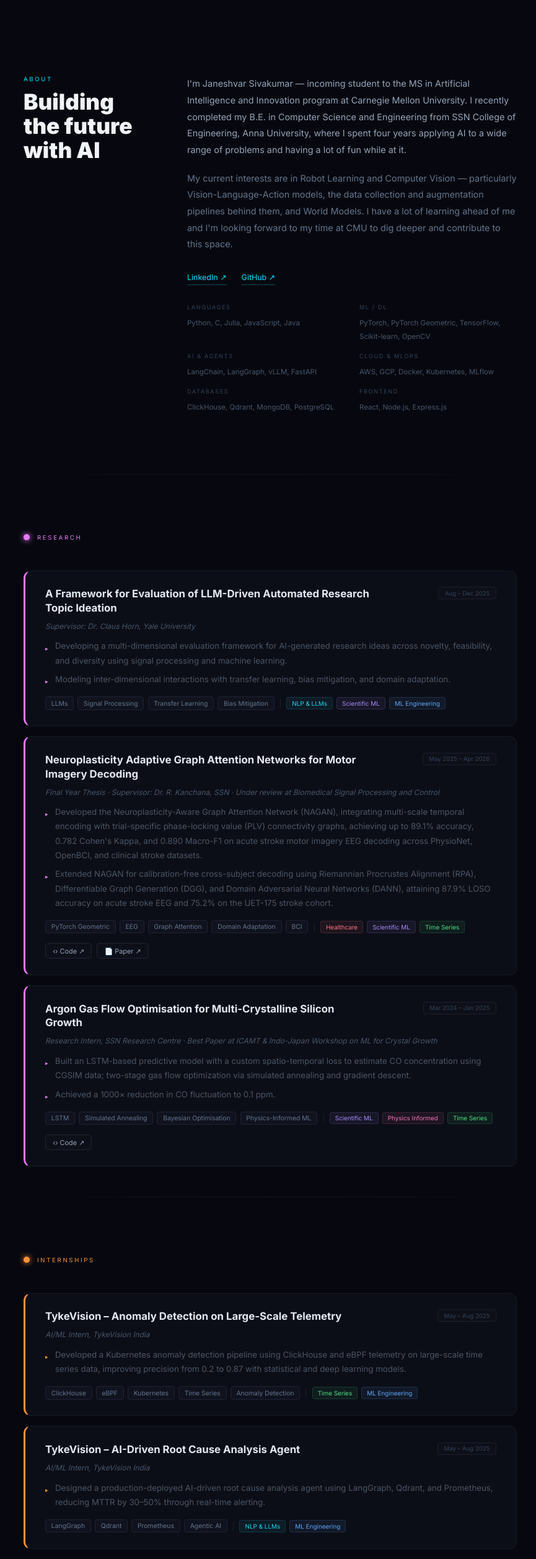
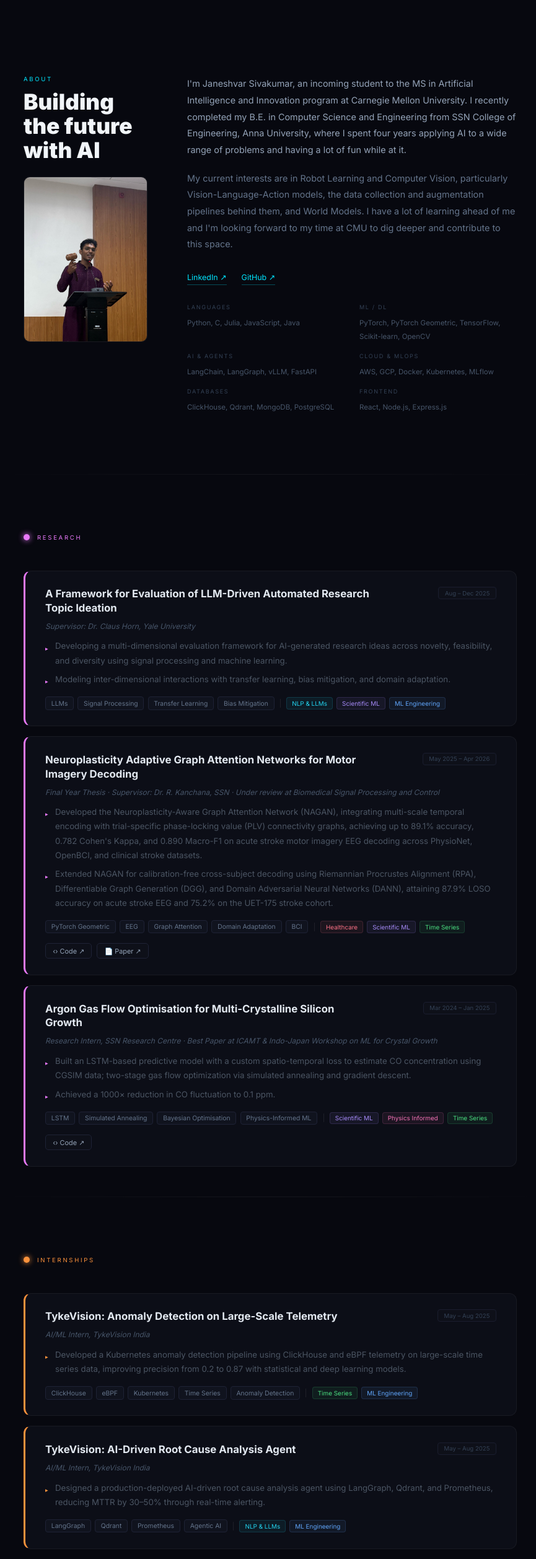
Before and after one commit to juicjaane/juicjaane.github.io, a React (Vite) app: page / in a window 1280 px wide. Shown: the part 1200-3716 px from the top of the page at 62% size, without its empty margins (204-1069 px from the left). Built offline with nearby package versions, Linux system fonts and the light colour scheme.

Commit message:
Add photo to About, remove dashes from titles

```diff
--- a/portfolio.jsx
+++ b/portfolio.jsx
@@ -78,7 +78,7 @@ const ITEMS = [
   // Internships
   {
     id: "tyke-anomaly", short: "Anomaly Det.",
-    title: "TykeVision – Anomaly Detection on Large-Scale Telemetry",
+    title: "TykeVision: Anomaly Detection on Large-Scale Telemetry",
     cat: "cat-intern", doms: ["d-timeseries", "d-mleng"],
     badge: "May – Aug 2025",
     meta: "AI/ML Intern, TykeVision India",
@@ -90,7 +90,7 @@ const ITEMS = [
   },
   {
     id: "tyke-agent", short: "Agentic RCA",
-    title: "TykeVision – AI-Driven Root Cause Analysis Agent",
+    title: "TykeVision: AI-Driven Root Cause Analysis Agent",
     cat: "cat-intern", doms: ["d-nlp", "d-mleng"],
     badge: "May – Aug 2025",
     meta: "AI/ML Intern, TykeVision India",
@@ -102,7 +102,7 @@ const ITEMS = [
   },
   {
     id: "konect", short: "Konect U",
-    title: "Konect U – Agentic Automation & LLM Pipeline",
+    title: "Konect U: Agentic Automation & LLM Pipeline",
     cat: "cat-intern", doms: ["d-nlp", "d-mleng"],
     badge: "Aug 2024 – Feb 2025",
     meta: "AI/ML Engineer Intern",
@@ -116,7 +116,7 @@ const ITEMS = [
   // Projects
   {
     id: "h2r", short: "H2R",
-    title: "H2R – Human-to-Robot Trajectory Transfer from Monocular Video",
+    title: "H2R: Human-to-Robot Trajectory Transfer from Monocular Video",
     cat: "cat-projects", doms: ["d-robotics", "d-cv", "d-mleng"],
     badge: "Apr 2026 · Personal Project",
     meta: "Democratising robot-learning data from everyday video",
@@ -148,7 +148,7 @@ const ITEMS = [
   },
   {
     id: "career-align", short: "Career Align",
-    title: "Career Align – Resume Analysis & Recommendation Platform",
+    title: "Career Align: Resume Analysis & Recommendation Platform",
     cat: "cat-projects", doms: ["d-nlp", "d-mleng"],
     badge: "Aug 2025",
     meta: "Adopted by SSN peers; under review for SSN Career Development Center",
@@ -195,7 +195,7 @@ const ITEMS = [
   },
   {
     id: "onyx", short: "Onyx",
-    title: "Onyx – Carbon Offset Tracking for Coal Mining Operations",
+    title: "Onyx: Carbon Offset Tracking for Coal Mining Operations",
     cat: "cat-projects", doms: ["d-nlp", "d-remote"],
     badge: "Nov 2024 · HackZ Finalist (1,500+ teams)",
     meta: "",
@@ -224,7 +224,7 @@ const ITEMS = [
   },
   {
     id: "un-fellow", short: "UN Fellow",
-    title: "UN Millennium Fellow – Urbanization Study, Tamil Nadu",
+    title: "UN Millennium Fellow: Urbanization Study, Tamil Nadu",
     cat: "cat-projects", doms: ["d-remote", "d-cv"],
     badge: "Sep 2024 · UN Academic Impact",
     meta: "UN Academic Impact Millennium Fellow 2024, SSN College of Engineering",
@@ -237,7 +237,7 @@ const ITEMS = [
   },
   {
     id: "blueai", short: "Blue.ai",
-    title: "Blue.ai – Blue Carbon Sequestration & Green Credit Platform",
+    title: "Blue.ai: Blue Carbon Sequestration & Green Credit Platform",
     cat: "cat-projects", doms: ["d-remote", "d-cv"],
     badge: "Jun 2024 · SAP Hackfest Finalist (2,500+ teams)",
     meta: "",
@@ -253,7 +253,7 @@ const ITEMS = [
   },
   {
     id: "dehazer", short: "Dehazer",
-    title: "Dehazer – Intelligent De-hazing Algorithm",
+    title: "Dehazer: Intelligent De-hazing Algorithm",
     cat: "cat-projects", doms: ["d-cv"],
     badge: "Dec 2023 · SIH Top 5 Nationwide · Encender 3rd",
     meta: "Smart India Hackathon 2023 DRDO Track",
@@ -591,11 +591,12 @@ export default function Portfolio() {
         <div className="about-grid" style={{ display: "grid", gridTemplateColumns: "200px 1fr", gap: "4rem", alignItems: "start" }}>
           <div>
             <div className="lbl" style={{ color: "#00e5ff", marginBottom: "0.75rem" }}>About</div>
-            <h2 style={{ fontSize: "2.2rem", fontWeight: 800, lineHeight: 1.1, color: "#f1f5f9" }}>Building the future with AI</h2>
+            <h2 style={{ fontSize: "2.2rem", fontWeight: 800, lineHeight: 1.1, color: "#f1f5f9", marginBottom: "1.5rem" }}>Building the future with AI</h2>
+            <img src="/janeshvar.jpeg" alt="Janeshvar Sivakumar" style={{ width: "100%", borderRadius: "10px", border: "1px solid rgba(255,255,255,0.07)", objectFit: "cover", aspectRatio: "3/4" }} />
           </div>
           <div style={{ color: "#64748b", lineHeight: 1.85, fontSize: "0.9rem" }}>
-            <p style={{ marginBottom: "1.2rem", color: "#94a3b8" }}>I'm Janeshvar Sivakumar — incoming student to the MS in Artificial Intelligence and Innovation program at Carnegie Mellon University. I recently completed my B.E. in Computer Science and Engineering from SSN College of Engineering, Anna University, where I spent four years applying AI to a wide range of problems and having a lot of fun while at it.</p>
-            <p style={{ marginBottom: "1.75rem" }}>My current interests are in Robot Learning and Computer Vision — particularly Vision-Language-Action models, the data collection and augmentation pipelines behind them, and World Models. I have a lot of learning ahead of me and I'm looking forward to my time at CMU to dig deeper and contribute to this space.</p>
+            <p style={{ marginBottom: "1.2rem", color: "#94a3b8" }}>I'm Janeshvar Sivakumar, an incoming student to the MS in Artificial Intelligence and Innovation program at Carnegie Mellon University. I recently completed my B.E. in Computer Science and Engineering from SSN College of Engineering, Anna University, where I spent four years applying AI to a wide range of problems and having a lot of fun while at it.</p>
+            <p style={{ marginBottom: "1.75rem" }}>My current interests are in Robot Learning and Computer Vision, particularly Vision-Language-Action models, the data collection and augmentation pipelines behind them, and World Models. I have a lot of learning ahead of me and I'm looking forward to my time at CMU to dig deeper and contribute to this space.</p>
             <div style={{ display: "flex", gap: "1.5rem", marginBottom: "1.75rem" }}>
               <a href="https://www.linkedin.com/in/janeshvar" target="_blank" rel="noreferrer" style={{ fontSize: "0.78rem", color: "#00e5ff", textDecoration: "none", borderBottom: "1px solid rgba(0,229,255,0.3)" }}>LinkedIn ↗</a>
               <a href="https://github.com/juicjaane" target="_blank" rel="noreferrer" style={{ fontSize: "0.78rem", color: "#00e5ff", textDecoration: "none", borderBottom: "1px solid rgba(0,229,255,0.3)" }}>GitHub ↗</a>
```
Also changed, not shown: public/janeshvar.jpeg (added).
